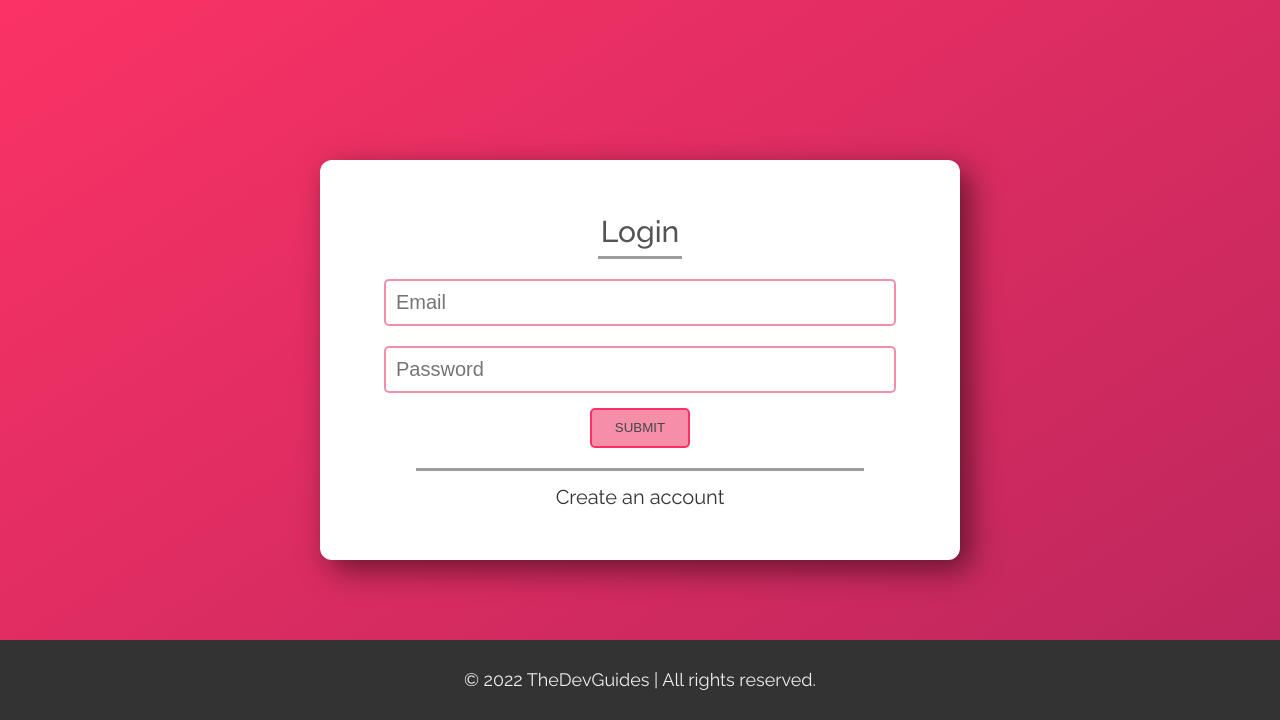
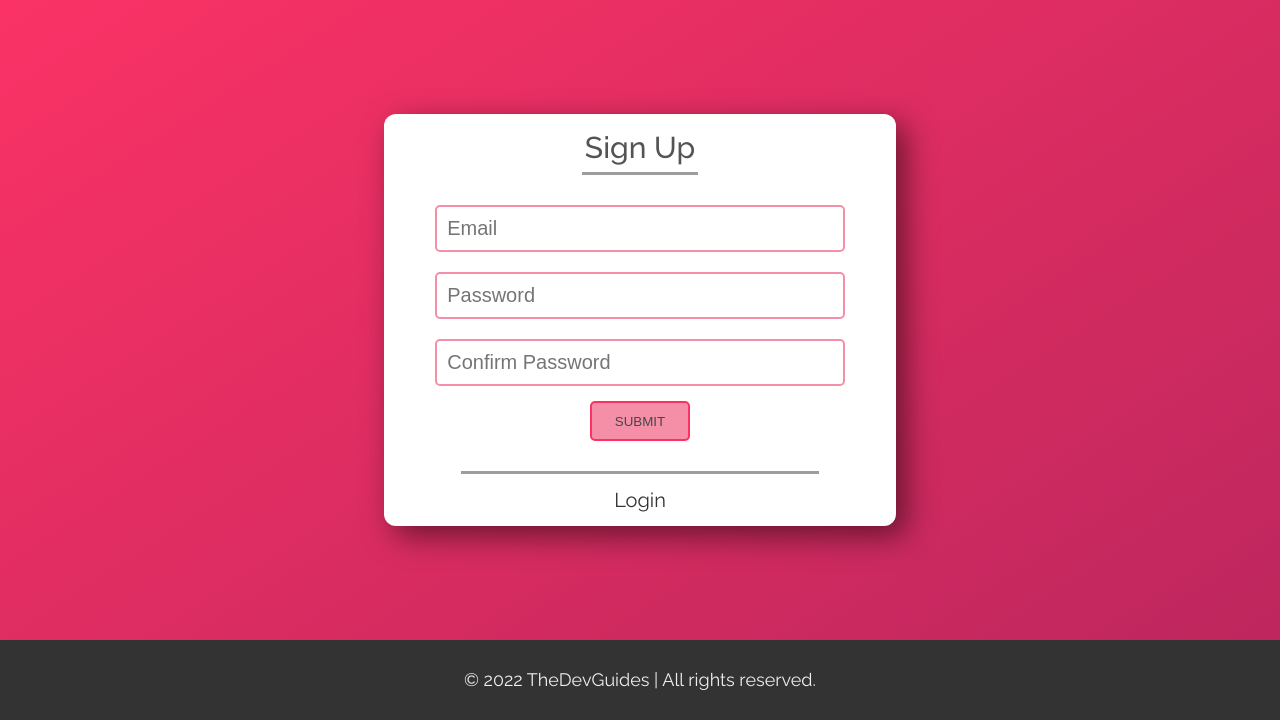
Before and after one commit to ShijuPJohn/flask-mad-project, a Flask app: page /signup in a window 1280 px wide. Shown: the part 100-820 px from the top of the page. Run offline with Flask 2, Linux system fonts and the light colour scheme; some libraries are stand-ins or nearby versions.

Commit message:
complete login and signup screens html

```diff
--- a/static/base.css
+++ b/static/base.css
@@ -106,7 +106,9 @@ footer {
 }
 main{
     display: flex;
+    flex-direction: column;
     justify-content: center;
     align-items: center;
     min-height: 90vh;
+    padding-bottom: 8rem;
 }
--- a/static/login_signup.css
+++ b/static/login_signup.css
@@ -1,6 +1,6 @@
 .login-box {
-    min-width: 50vw;
-    height: 50vh;
+    min-width: 40vw;
+    min-height: 50vh;
     background-color: white;
     border-radius: 12px;
     box-shadow: 10px 10px 30px rgba(0, 0, 0, .5);
@@ -8,6 +8,7 @@
     flex-direction: column;
     align-items: center;
     justify-content: center;
+    padding: 1rem 0;
 }
 .login-text-box{
     font-size: 3rem;
@@ -19,11 +20,13 @@
     margin-bottom: 1rem;
 }
 .form {
+    /*background-color: maroon;*/
     display: flex;
     flex-direction: column;
     justify-content: center;
     align-items: center;
     width: 100%;
+    margin: 1rem 0;
     /*height: 100%;*/
 }
 
@@ -43,7 +46,6 @@
 .input-text:focus {
     border-color: var(--color-primary);
     outline: none;
-    /*border-width: 3px;*/
 }
 
 .form .btn,
@@ -76,9 +78,6 @@
 .create-account-box a:link,
 .create-account-box a:visited
 {
-    /*border-style: solid;*/
-    /*border-color: var(--color-primary);*/
-    /*border-radius: 100px;*/
     text-decoration: none;
     color: #333333;
     padding: .3rem .7rem;
--- a/templates/signup.html
+++ b/templates/signup.html
@@ -1,20 +1,21 @@
 {% extends "base_template.html" %}
 {% block head %}
-    <title>Login</title>
+    <title>Sign Up</title>
     <link rel="stylesheet" href="../static/login_signup.css">
 {% endblock %}
 {% block body %}
     <div class="login-box">
-    <div class="login-text-box">Login</div>
+    <div class="login-text-box">Sign Up</div>
         <form class="form">
             <input type="email" class="input-text" placeholder="Email">
             <input type="password" class="input-text" placeholder="Password">
+            <input type="password" class="input-text" placeholder="Confirm Password">
             <input type="submit" class="btn submit">
         </form>
     <div class="or-box">
     </div>
     <div class="create-account-box">
-        <a href="/signup">Create an account</a>
+        <a href="/login">Login</a>
     </div>
     </div>
 {% endblock %}
```
Also changed, not shown: templates/login.html (indentation only).
